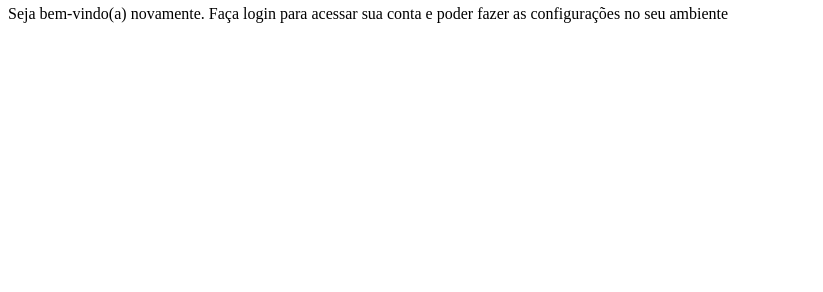
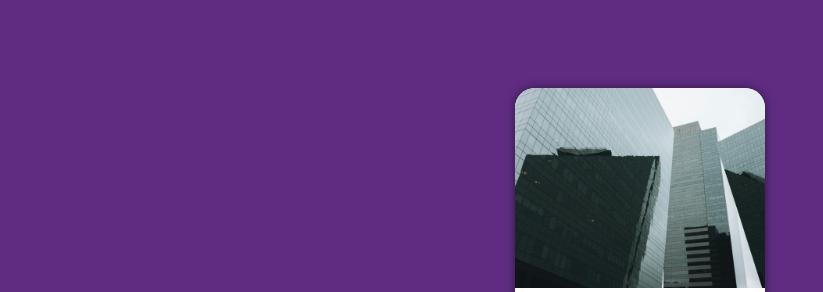
Before and after one commit to cavaleiro-olimpioo/Projeto-Login, a plain HTML site: page index.html in a window 1280 px wide. Shown: the part 62-354 px from the top of the page, without its empty margins (0-823 px from the left). Drawn offline with Linux system fonts and the light colour scheme.

Commit message:
Versão 1.0

```diff
--- a/estilos/index.css
+++ b/estilos/index.css
@@ -4,3 +4,50 @@
     --verde: #49a09d;
     --roxo: #5f2c82;
 }
+
+*{
+    font-family: system-ui, -apple-system, BlinkMacSystemFont, 'Segoe UI', Roboto, Oxygen, Ubuntu, Cantarell, 'Open Sans', 'Helvetica Neue', sans-serif;
+    margin: 0px;
+    padding: 0px;
+    box-sizing: border-box;
+}
+
+body{
+    background-color: var(--roxo);
+    height: 100vh;
+    width: 100vw;
+}
+
+main{
+    position: relative;
+    height: 100vh;
+    width: 100vw;
+}
+
+section#login{
+    position: absolute;
+    top: 50%;
+    left: 50%;
+    translate: -50% -50%;
+
+    overflow: hidden;
+    background-color: white;
+    width: 250px;
+    height: 500px;
+    border-radius: 20px;
+    box-shadow: 0px 0px 10px rgba(0, 0, 0, 0.5);
+}
+
+div#imagem{
+    background-image: url(../imagens/predio.jpg);
+    height: 200px;
+    display: block;
+    background-size: cover;
+    background-repeat: no-repeat;
+    background-position: bottom left;
+}
+
+div#formulario{
+    display: block;
+    padding: 10px;
+}
```
